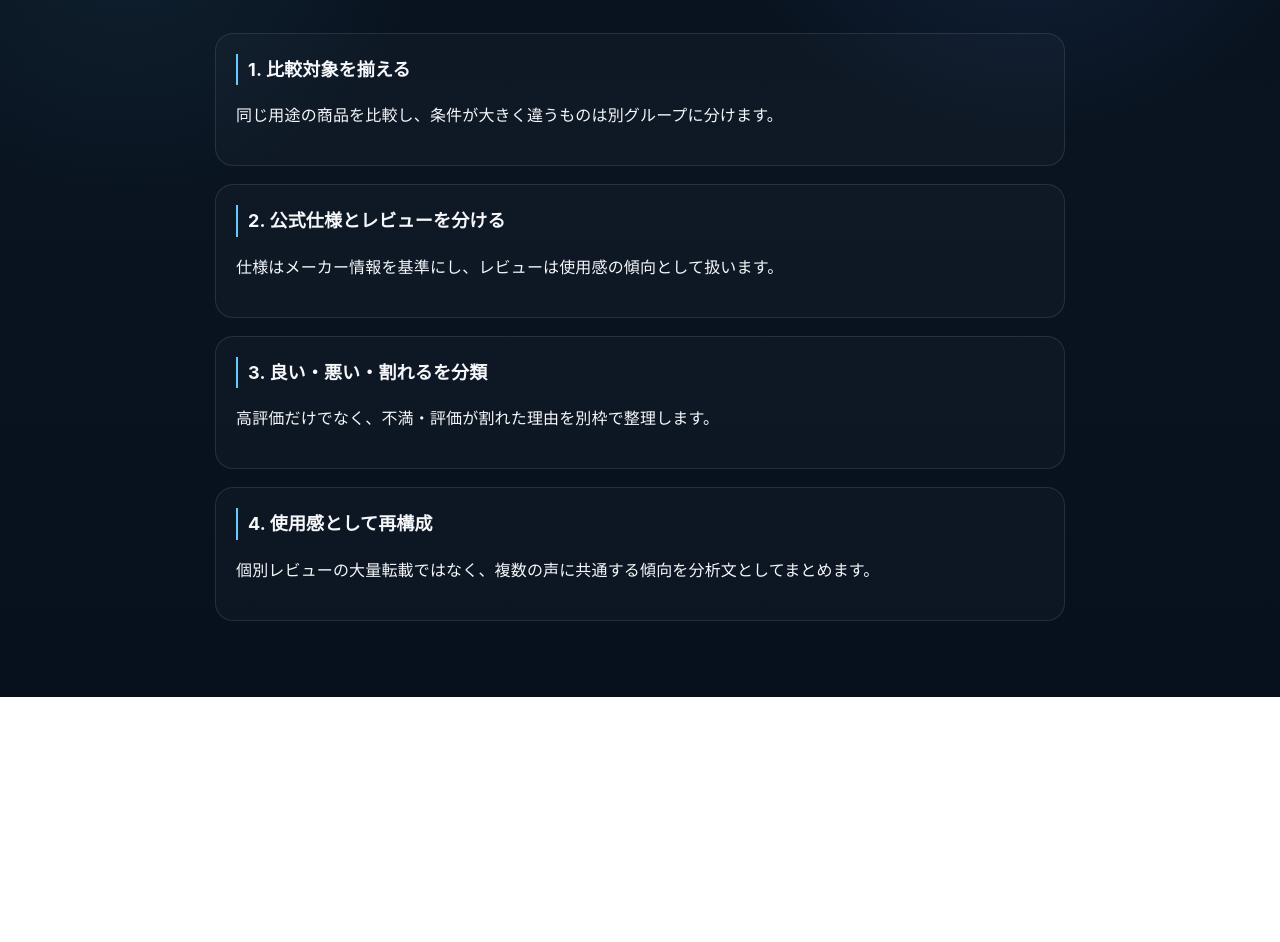
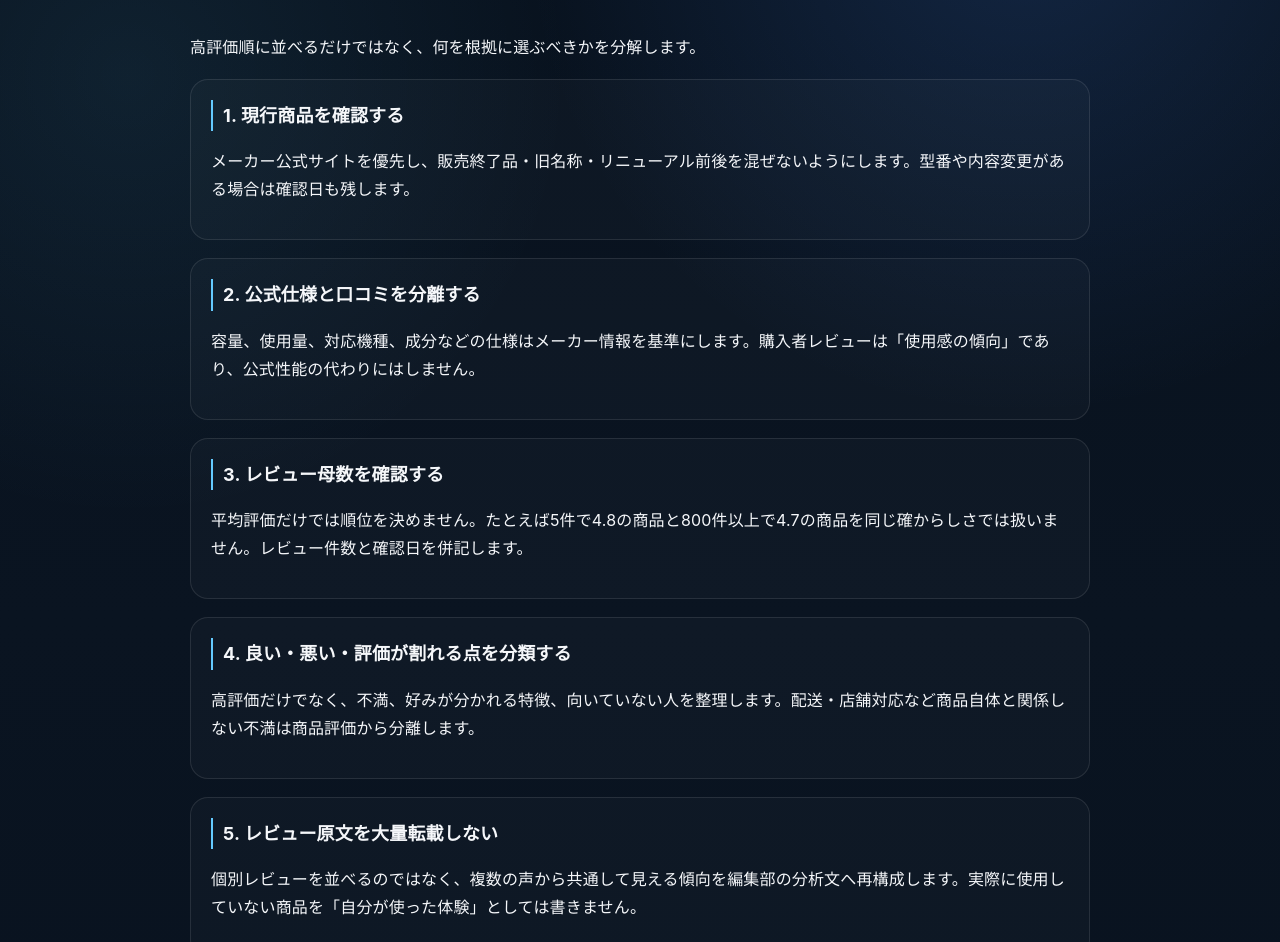
Before and after one commit to murata3594-cyber/review-sosenkyo, a plain HTML site: page methodology.html in a window 1280 px wide. Shown: the part 288-1230 px from the top of the page. Before the commit the page ends 985 px from the top, so only its background shows below. Drawn offline with Linux system fonts and the light colour scheme.

Commit message:
Expand methodology for evidence and review-count handling

```diff
--- a/methodology.html
+++ b/methodology.html
@@ -1,8 +1,12 @@
-<!doctype html><html lang="ja"><head><meta charset="utf-8"><meta name="viewport" content="width=device-width,initial-scale=1"><title>調査方法｜レビュー総選挙</title><link rel="stylesheet" href="styles.css"></head><body>
-<header class="header"><div class="wrap header-row"><a class="logo" href="index.html"><span class="logo-seal">選</span>レビュー<em>総選挙</em></a></div></header>
-<section class="section"><div class="wrap" style="max-width:850px"><div class="sec-kicker">METHODOLOGY</div><h1 style="font-size:44px;color:#132C45">レビュー総選挙の調査方法</h1>
-<div class="sectionbox"><h2>1. 比較対象を揃える</h2><p>同じ用途の商品を比較し、条件が大きく違うものは別グループに分けます。</p></div>
-<div class="sectionbox"><h2>2. 公式仕様とレビューを分ける</h2><p>仕様はメーカー情報を基準にし、レビューは使用感の傾向として扱います。</p></div>
-<div class="sectionbox"><h2>3. 良い・悪い・割れるを分類</h2><p>高評価だけでなく、不満・評価が割れた理由を別枠で整理します。</p></div>
-<div class="sectionbox"><h2>4. 使用感として再構成</h2><p>個別レビューの大量転載ではなく、複数の声に共通する傾向を分析文としてまとめます。</p></div>
-</div></section></body></html>
+<!doctype html><html lang="ja"><head><meta charset="utf-8"><meta name="viewport" content="width=device-width,initial-scale=1"><title>調査方法｜レビュー総選挙</title><meta name="description" content="レビュー総選挙が商品仕様、レビュー件数、使用感、低評価をどのように整理するかを説明します。"><link rel="stylesheet" href="styles.css"></head><body>
+<header class="header"><div class="wrap header-row"><a class="logo" href="index.html"><span class="logo-seal">選</span>レビュー<em>総選挙</em></a><nav class="nav"><a href="index.html">トップ</a><a href="rankings.html">調査一覧</a><a href="category.html">カテゴリー</a></nav></div></header>
+<section class="section"><div class="wrap" style="max-width:900px"><div class="sec-kicker">METHODOLOGY</div><h1 style="font-size:44px">レビュー総選挙の調査方法</h1><p>高評価順に並べるだけではなく、何を根拠に選ぶべきかを分解します。</p>
+<div class="sectionbox"><h2>1. 現行商品を確認する</h2><p>メーカー公式サイトを優先し、販売終了品・旧名称・リニューアル前後を混ぜないようにします。型番や内容変更がある場合は確認日も残します。</p></div>
+<div class="sectionbox"><h2>2. 公式仕様と口コミを分離する</h2><p>容量、使用量、対応機種、成分などの仕様はメーカー情報を基準にします。購入者レビューは「使用感の傾向」であり、公式性能の代わりにはしません。</p></div>
+<div class="sectionbox"><h2>3. レビュー母数を確認する</h2><p>平均評価だけでは順位を決めません。たとえば5件で4.8の商品と800件以上で4.7の商品を同じ確からしさでは扱いません。レビュー件数と確認日を併記します。</p></div>
+<div class="sectionbox"><h2>4. 良い・悪い・評価が割れる点を分類する</h2><p>高評価だけでなく、不満、好みが分かれる特徴、向いていない人を整理します。配送・店舗対応など商品自体と関係しない不満は商品評価から分離します。</p></div>
+<div class="sectionbox"><h2>5. レビュー原文を大量転載しない</h2><p>個別レビューを並べるのではなく、複数の声から共通して見える傾向を編集部の分析文へ再構成します。実際に使用していない商品を「自分が使った体験」としては書きません。</p></div>
+<div class="sectionbox"><h2>6. 総合1位を無理に作らない</h2><p>比較条件やレビュー母数が十分に揃わない場合は、総合順位を保留し「手軽さ重視」「コスト重視」など用途別の結論だけを提示します。</p></div>
+<div class="sectionbox"><h2>7. 根拠台帳を残す</h2><p>調査日、公式ソース、レビュー件数・平均評価、使用感の傾向、注意点を構造化データとして保存します。これにより、後日の再調査やリニューアル確認をしやすくします。</p></div>
+<div class="sectionbox"><h2>8. 定期的に見直す</h2><p>商品名変更、新製品、販売終了、レビュー蓄積などに応じて再集計します。価格・在庫など変動の大きい情報は、確認日時点の情報として扱います。</p></div>
+</div></section><footer class="footer"><div class="wrap"><a class="logo" href="index.html"><span class="logo-seal">選</span>レビュー<em>総選挙</em></a></div></footer></body></html>
```
